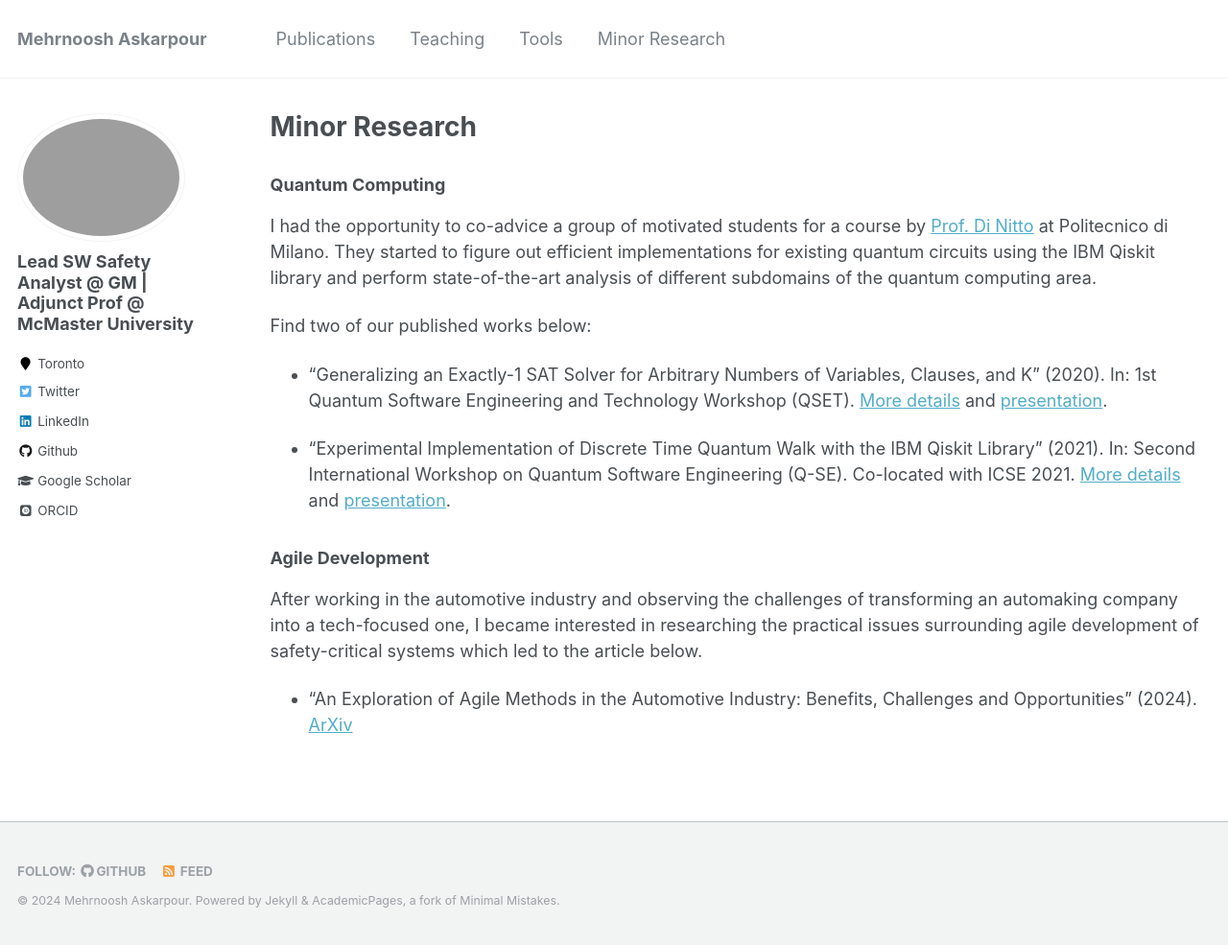
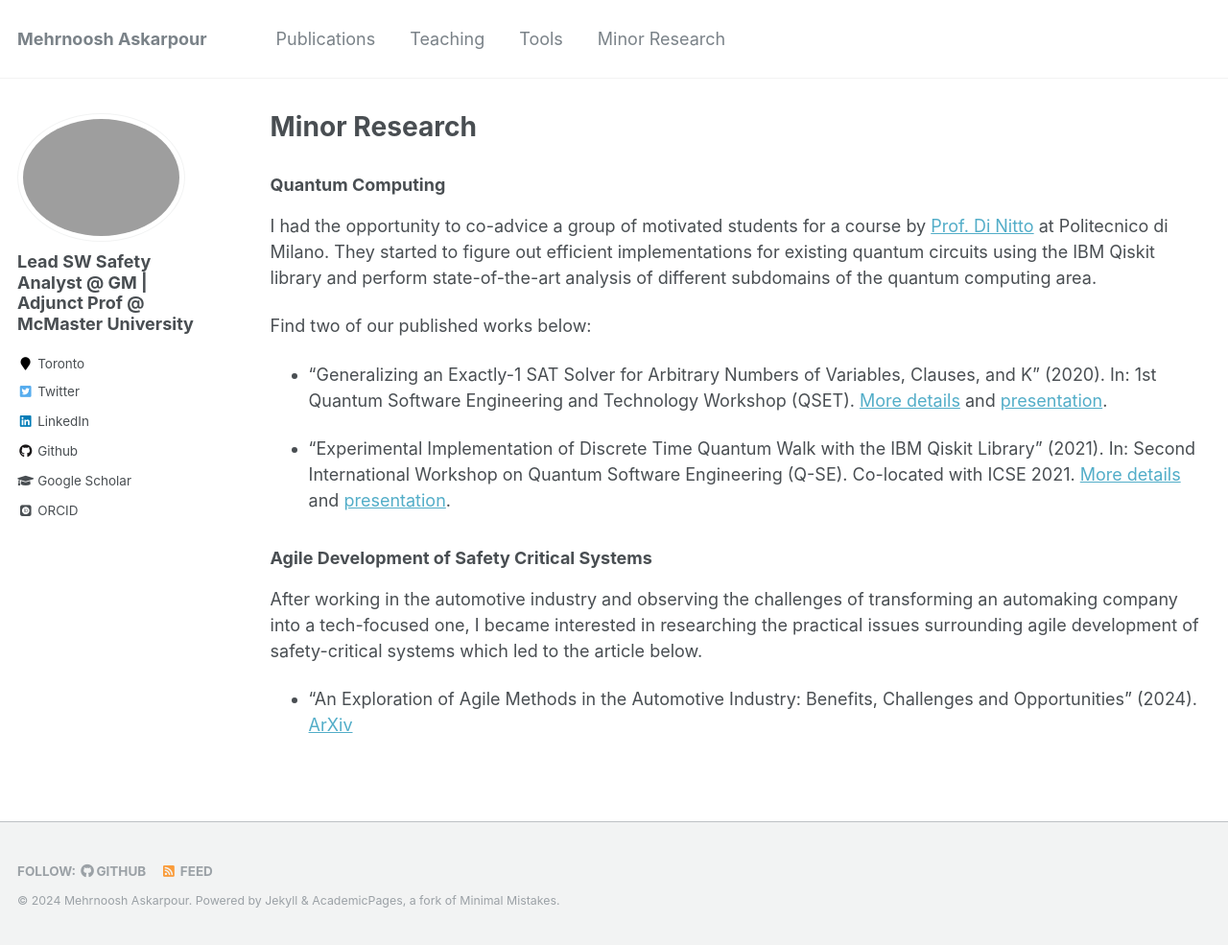
Before and after one commit to Askarpour/askarpour.github.io, a Jekyll site: the page built from _pages/minor-research.md, in a window 1280 px wide and 985 px high. Shown: the whole window at 96% size. Built offline with Jekyll 4.4.1, drawn with Linux system fonts in a browser that asks for light colours; some web fonts are replaced.

Commit message:
Update minor-research.md

```diff
--- a/_pages/minor-research.md
+++ b/_pages/minor-research.md
@@ -15,7 +15,7 @@ Find two of our published works below:
 
 * "Experimental Implementation of Discrete Time Quantum Walk with the IBM Qiskit Library" (2021). In: Second International Workshop on Quantum Software Engineering (Q-SE). Co-located with ICSE 2021. [More details](https://github.com/Askarpour/sw2_quantum_research/tree/master/Olivieri) and [presentation](https://www.youtube.com/watch?v=vHR96aF-HkM).
 
-<h3>Agile Development</h3>
+<h3>Agile Development of Safety Critical Systems</h3>
 After working in the automotive industry and observing the challenges of transforming an automaking company into a tech-focused one, I became interested in researching the practical issues surrounding agile development of safety-critical systems which led to the article below.
 
 * "An Exploration of Agile Methods in the Automotive Industry: Benefits, Challenges and Opportunities" (2024). [ArXiv](https://arxiv.org/abs/2409.12676)
```
